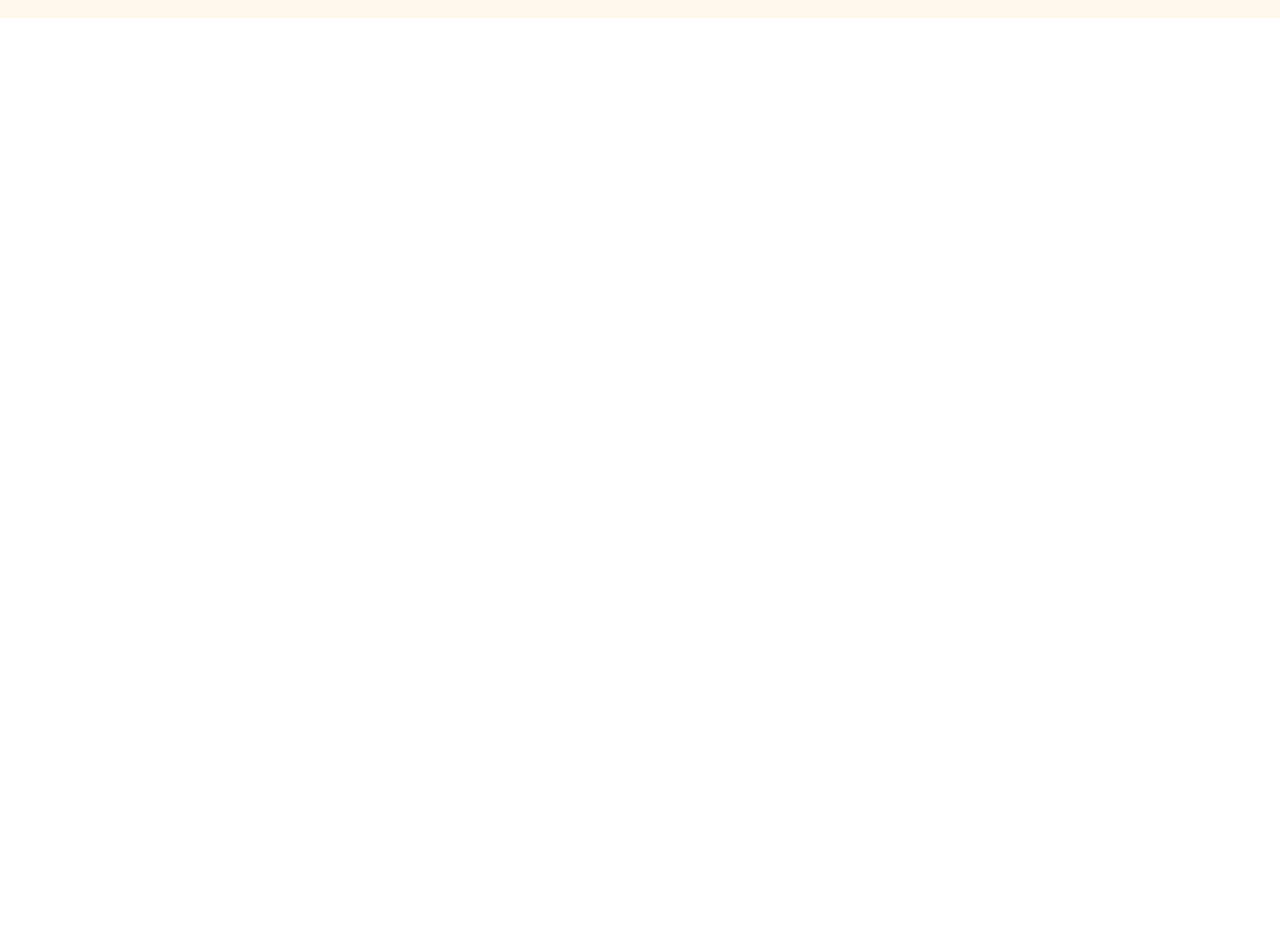
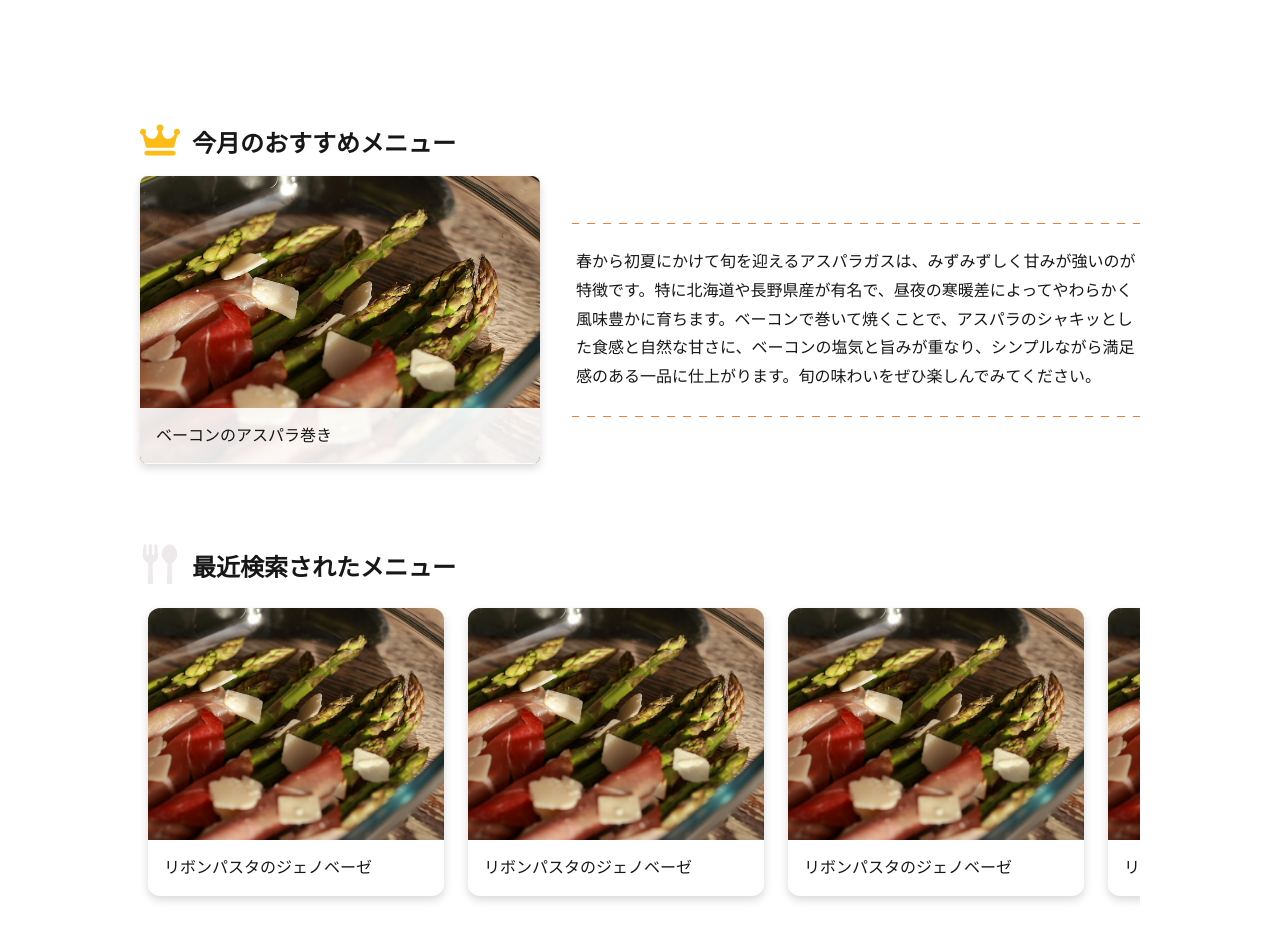
Before and after one commit to study-basic-hackathon/minna-no-recipe, a Next.js app in the folder apps/web/: page / in a window 1280 px wide. Shown: the part 1100-2040 px from the top of the page. Before the commit the page ends 1118 px from the top, so only its background shows below. Built offline with nearby package versions, Linux system fonts and the light colour scheme.

Commit message:
add: PC版今月のおすすめ、最近検索されたメニューエリアまで追加

```diff
--- a/apps/web/app/page.tsx
+++ b/apps/web/app/page.tsx
@@ -18,17 +18,70 @@ const steps = [
   },
 ];
 
+const recentMenus = [
+  {
+    name: "リボンパスタのジェノベーゼ",
+    link: "#",
+    image: "/img-asparagus.png",
+  },
+  {
+    name: "リボンパスタのジェノベーゼ",
+    link: "#",
+    image: "/img-asparagus.png",
+  },
+  {
+    name: "リボンパスタのジェノベーゼ",
+    link: "#",
+    image: "/img-asparagus.png",
+  },
+  {
+    name: "リボンパスタのジェノベーゼ",
+    link: "#",
+    image: "/img-asparagus.png",
+  },
+  {
+    name: "リボンパスタのジェノベーゼ",
+    link: "#",
+    image: "/img-asparagus.png",
+  },
+  {
+    name: "リボンパスタのジェノベーゼ",
+    link: "#",
+    image: "/img-asparagus.png",
+  },
+  {
+    name: "リボンパスタのジェノベーゼ",
+    link: "#",
+    image: "/img-asparagus.png",
+  },
+  {
+    name: "リボンパスタのジェノベーゼ",
+    link: "#",
+    image: "/img-asparagus.png",
+  },
+  {
+    name: "リボンパスタのジェノベーゼ",
+    link: "#",
+    image: "/img-asparagus.png",
+  },
+  {
+    name: "リボンパスタのジェノベーゼ",
+    link: "#",
+    image: "/img-asparagus.png",
+  },
+];
+
 export default function Home() {
   return (
     <>
       <header className="fixed top-0 left-0 w-full bg-white/90 shadow-md z-50">
-        <div className="flex justify-between items-center max-w-250 p-2 mx-auto">
+        <div className="flex justify-between items-center max-w-250 py-3 mx-auto">
           <h1>
             <a href="#">
               <Image src="/logo.svg" alt="みんなのレシピ" width={200} height={40} />
             </a>
           </h1>
-          <a className="rounded-full bg-[#FE8C12] text-white px-6 py-2 hover:opacity-80 transition" href="">
+          <a className="rounded-full bg-[#FE8C12] text-white font-semibold px-6 py-2 hover:opacity-80 transition" href="">
             レシピを探す
           </a>
         </div>
@@ -36,8 +89,8 @@ export default function Home() {
       <main>
         <section className="bg-[url('/bg-search.webp')] bg-cover bg-center bg-no-repeat pt-41 pb-20">
           <div className="flex flex-col items-center justify-center gap-7 w-250 mx-auto">
-            <form className="flex flex-col items-center justify-center w-full gap-6 bg-white/90 border border-dashed border-[#886D74] rounded-2xl p-10">
-              <label className="before:block before:content-[''] before:h-17.5 before:w-25 before:bg-[url(/icon-upload.svg)] before:bg-center before:bg-no-repeat">
+            <form className="flex flex-col items-center justify-center w-full max-w-250 mx-auto gap-8 bg-white/90 rounded-2xl p-10">
+              <label className="before:block before:content-[''] before:h-12.5 before:w-20 before:bg-[url(/icon-upload.svg)] before:bg-contain before:bg-center before:bg-no-repeat">
                 <input
                   type="file"
                   name="file"
@@ -47,14 +100,13 @@ export default function Home() {
                 />
               </label>
               <div className="flex flex-col items-center justify-center gap-2">
-                <h2 className="text-[#FE7210] font-semibold text-2xl">料理写真をアップロードしてレシピを検索</h2>
+                <h2 className="text-[#FE7210] font-semibold text-3xl">料理写真をアップロードしてレシピを検索</h2>
                 <p>ドラッグ&ドロップまたはクリックして選択</p>
               </div>
             </form>
             <button
-              className="rounded-full bg-[#FE8C12] px-16 py-1 font-semibold text-[32px] text-white disabled:opacity-50 shadow-md"
               type="submit"
-            >
+              className="rounded-full bg-[#FE8C12] px-16 py-2 font-semibold text-2xl text-white disabled:opacity-50 drop-shadow-md">
               検索する
             </button>
           </div>
@@ -73,12 +125,11 @@ export default function Home() {
                 <li
                   key={step.title}
                   className="
-                      relative flex flex-1 min-w-0 flex-col border border-[#E97D35] rounded-lg
-                      after:content-[''] after:absolute after:top-1/2 after:-translate-y-1/2 after:-right-8.5 after:w-6 after:h-12 after:bg-[#FCBB15]
-                      after:[clip-path:polygon(0_0,100%_50%,0_100%)]
-                      last:after:hidden
-                    "
-                >
+                    relative flex flex-1 min-w-0 flex-col border border-[#E97D35] rounded-lg
+                    after:content-[''] after:absolute after:top-1/2 after:-translate-y-1/2 after:-right-8.5 after:w-6 after:h-12 after:bg-[#FCBB15]
+                    after:[clip-path:polygon(0_0,100%_50%,0_100%)]
+                    last:after:hidden
+                    ">
                   <span className="w-full bg-[#E97D35] text-white text-center text-xl font-semibold rounded-t-lg py-2">
                     STEP {String(i + 1).padStart(2, '0')}
                   </span>
@@ -96,7 +147,64 @@ export default function Home() {
               ))}
             </ol>
           </div>
-        </section >
+        </section>
+        <section className="py-30 flex flex-col w-full gap-20 mx-auto">
+          <section>
+            <div className="flex flex-col gap-4 w-250 mx-auto">
+              <h2 className="flex items-end gap-2 text-2xl font-bold
+              before:content-[''] before:block before:w-11 before:h-10 before:bg-[url('/title-crown.svg')] before:bg-contain before:bg-no-repeat">
+                今月のおすすめメニュー
+              </h2>
+              <div className="flex items-center gap-8 w-full">
+                <div className="relative w-100 h-72 rounded-lg overflow-hidden drop-shadow-lg">
+                  <Image className="object-cover object-center" src="/img-asparagus.png" alt={"今月のおすすめメニュー"} width={400} height={287} />
+                  <span className="absolute bottom-0 left-0 w-full p-4 bg-white/90">
+                    ベーコンのアスパラ巻き
+                  </span>
+                </div>
+                <div
+                  className="flex-1 py-6 px-1"
+                  style={{
+                    borderTop: '1px solid transparent',
+                    borderBottom: '1px solid transparent',
+                    borderImage: 'repeating-linear-gradient(to right, #E97D35 0 8px, transparent 8px 16px) 1'
+                  }}
+                >
+                  <p className="leading-[1.8]">
+                    春から初夏にかけて旬を迎えるアスパラガスは、みずみずしく甘みが強いのが特徴です。特に北海道や長野県産が有名で、昼夜の寒暖差によってやわらかく風味豊かに育ちます。ベーコンで巻いて焼くことで、アスパラのシャキッとした食感と自然な甘さに、ベーコンの塩気と旨みが重なり、シンプルながら満足感のある一品に仕上がります。旬の味わいをぜひ楽しんでみてください。
+                  </p>
+                </div>
+              </div>
+            </div>
+          </section>
+          <section>
+            <div className="flex flex-col gap-4 w-250 mx-auto">
+              <h2 className="flex items-end gap-2 text-2xl font-bold
+              before:content-[''] before:block before:w-11 before:h-10 before:bg-[url('/title-cutlery.svg')] before:bg-contain before:bg-no-repeat">
+                最近検索されたメニュー
+              </h2>
+              <ul className="
+              grid gap-6 w-full overflow-x-auto
+              grid-flow-col
+              auto-cols-[296px]
+              p-2
+              pb-8
+              snap-x snap-mandatory
+            ">
+                {recentMenus.map((menu, index) => (
+                  <li key={index} className="grid grid-rows-[auto_1fr] drop-shadow-lg">
+                    <a className="contents" href={menu.link}>
+                      <div className="relative w-full h-58 rounded-t-xl overflow-hidden">
+                        <Image className="object-cover object-center" src={menu.image} alt={menu.name} fill />
+                      </div>
+                      <span className="bg-white rounded-b-xl p-4">{menu.name}</span>
+                    </a>
+                  </li>
+                ))}
+              </ul>
+            </div>
+          </section>
+        </section>
       </main >
     </>
   );
```
Also changed, not shown: apps/web/public/img-asparagus.jpg (deleted), apps/web/public/img-asparagus.png (added).
